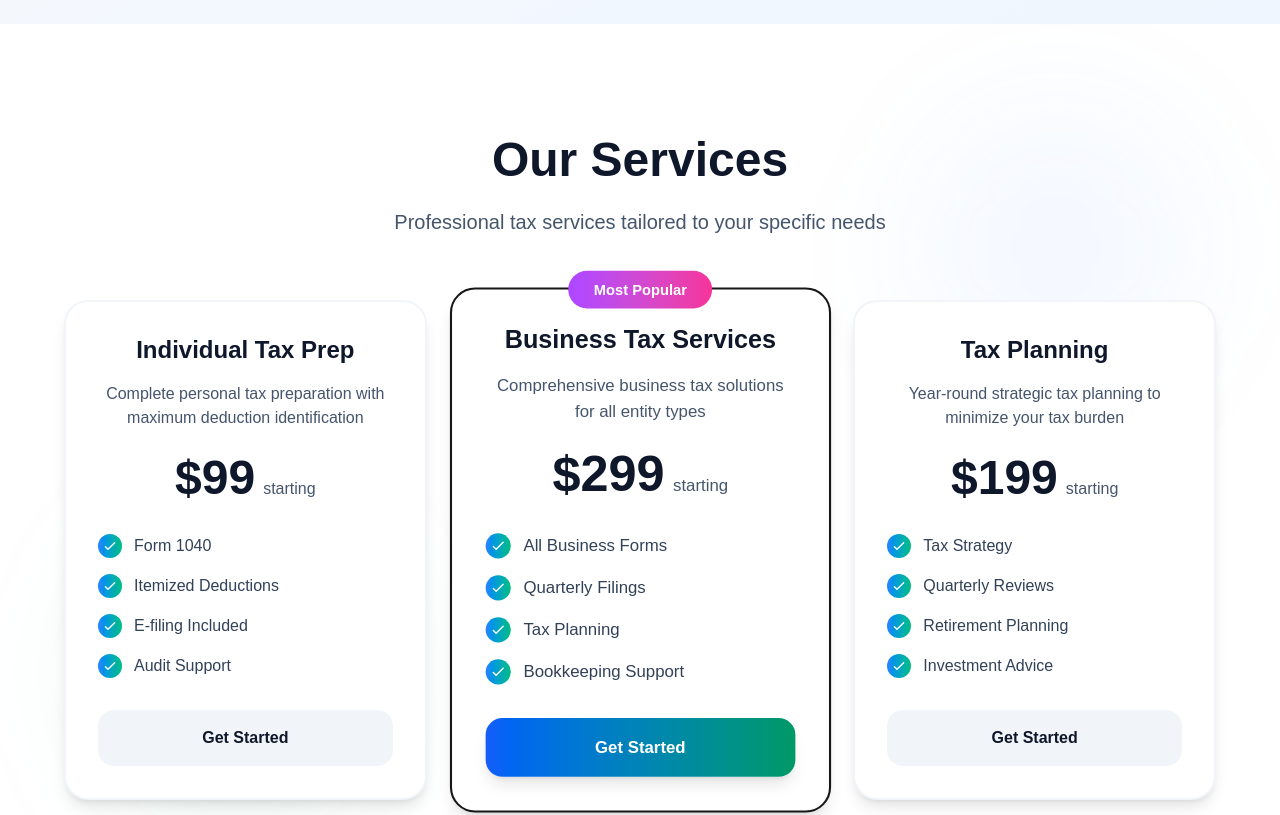
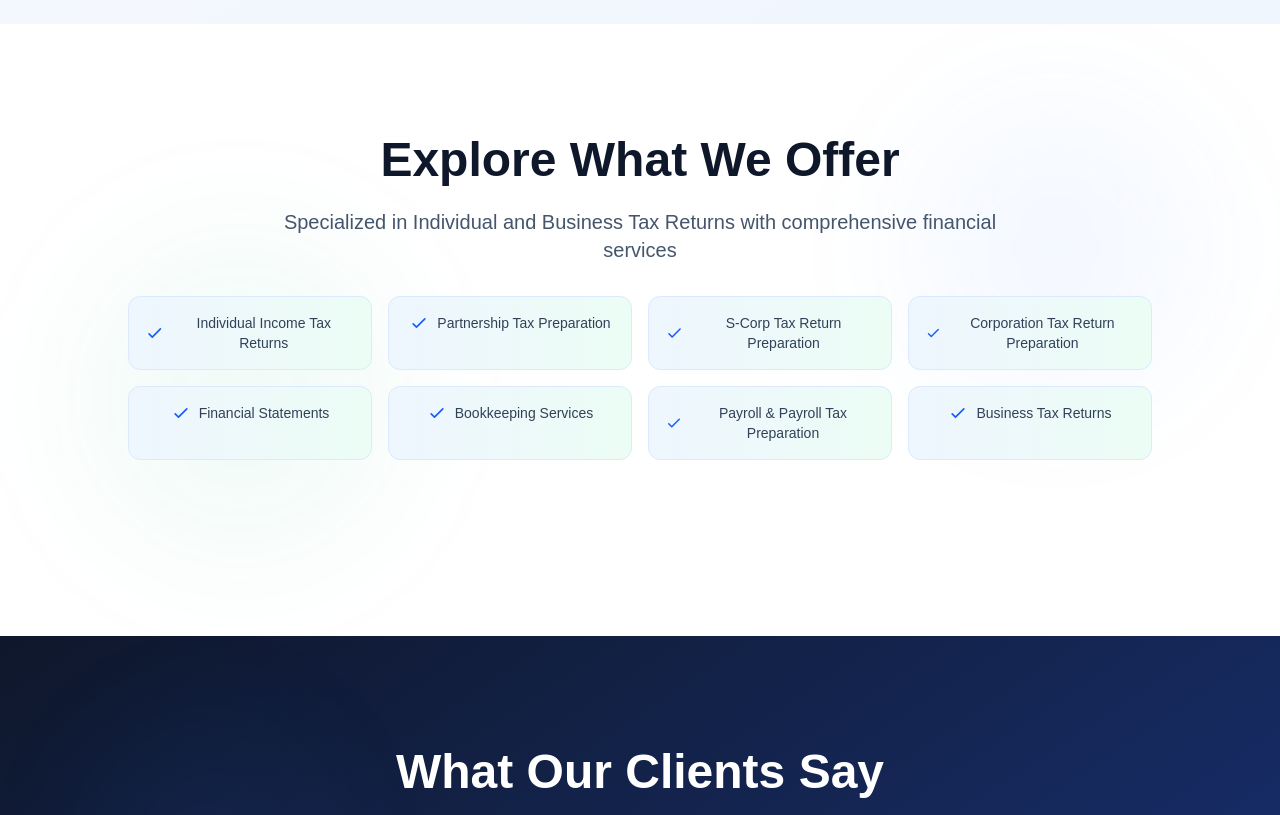
Before and after one commit to adeel420/Tax---Frontend, a Next.js app: page / in a window 1280 px wide. Shown: the part 2440-3255 px from the top of the page. Built offline with nearby package versions, Linux system fonts and the light colour scheme.

Commit message:
update services

```diff
--- a/src/app/components/home_subsections/Services_Section.jsx
+++ b/src/app/components/home_subsections/Services_Section.jsx
@@ -1,43 +1,13 @@
 export default function ServicesSection() {
-  const services = [
-    {
-      title: "Individual Tax Prep",
-      description:
-        "Complete personal tax preparation with maximum deduction identification",
-      price: "$99",
-      features: [
-        "Form 1040",
-        "Itemized Deductions",
-        "E-filing Included",
-        "Audit Support",
-      ],
-      popular: false,
-    },
-    {
-      title: "Business Tax Services",
-      description: "Comprehensive business tax solutions for all entity types",
-      price: "$299",
-      features: [
-        "All Business Forms",
-        "Quarterly Filings",
-        "Tax Planning",
-        "Bookkeeping Support",
-      ],
-      popular: true,
-    },
-    {
-      title: "Tax Planning",
-      description:
-        "Year-round strategic tax planning to minimize your tax burden",
-      price: "$199",
-      features: [
-        "Tax Strategy",
-        "Quarterly Reviews",
-        "Retirement Planning",
-        "Investment Advice",
-      ],
-      popular: false,
-    },
+  const specializations = [
+    "Individual Income Tax Returns",
+    "Partnership Tax Preparation",
+    "S-Corp Tax Return Preparation",
+    "Corporation Tax Return Preparation",
+    "Financial Statements",
+    "Bookkeeping Services",
+    "Payroll & Payroll Tax Preparation",
+    "Business Tax Returns",
   ];
 
   return (
@@ -52,60 +22,23 @@ export default function ServicesSection() {
         {/* Section Header */}
         <div className="text-center mb-12 sm:mb-16">
           <h2 className="text-3xl sm:text-4xl lg:text-5xl font-bold text-slate-900 mb-4 sm:mb-6">
-            Our Services
+            Explore What We Offer
           </h2>
-          <p className="text-base sm:text-lg lg:text-xl text-slate-600 max-w-2xl sm:max-w-3xl mx-auto">
-            Professional tax services tailored to your specific needs
+          <p className="text-base sm:text-lg lg:text-xl text-slate-600 max-w-2xl sm:max-w-3xl mx-auto mb-6 sm:mb-8">
+            Specialized in Individual and Business Tax Returns with
+            comprehensive financial services
           </p>
-        </div>
 
-        {/* Services Grid */}
-        <div className="grid grid-cols-1 sm:grid-cols-2 lg:grid-cols-3 gap-6 sm:gap-8 max-w-6xl mx-auto">
-          {services.map((service, index) => (
+          {/* Specializations Grid */}
+          <div className="grid grid-cols-1 sm:grid-cols-2 lg:grid-cols-4 gap-3 sm:gap-4 max-w-5xl mx-auto mb-8 sm:mb-12">
+            {specializations.map((spec, index) => (
               <div
                 key={index}
-              className={`relative group ${
-                service.popular ? "transform lg:scale-105" : ""
-              }`}
+                className="bg-gradient-to-r from-blue-50 to-emerald-50 rounded-lg sm:rounded-xl p-3 sm:p-4 border border-blue-100"
               >
-              {service.popular && (
-                <div className="absolute -top-4 left-1/2 transform -translate-x-1/2 bg-gradient-to-r from-purple-500 to-pink-500 text-white px-4 sm:px-6 py-1.5 sm:py-2 rounded-full text-xs sm:text-sm font-bold z-10">
-                  Most Popular
-                </div>
-              )}
-
-              <div
-                className={`bg-white rounded-2xl sm:rounded-3xl p-6 sm:p-8 shadow-lg hover:shadow-2xl transition-all duration-500 transform hover:-translate-y-2 border-2 ${
-                  service.popular
-                    ? "border-gradient-to-r from-blue-500 to-emerald-500"
-                    : "border-slate-100"
-                }`}
-              >
-                {/* Card Header */}
-                <div className="text-center mb-6 sm:mb-8">
-                  <h3 className="text-xl sm:text-2xl font-bold text-slate-900 mb-3 sm:mb-4">
-                    {service.title}
-                  </h3>
-                  <p className="text-sm sm:text-base text-slate-600 mb-4 sm:mb-6">
-                    {service.description}
-                  </p>
-                  <div className="mb-4 sm:mb-6">
-                    <span className="text-3xl sm:text-4xl lg:text-5xl font-bold text-slate-900">
-                      {service.price}
-                    </span>
-                    <span className="text-slate-600 ml-1 sm:ml-2 text-sm sm:text-base">
-                      starting
-                    </span>
-                  </div>
-                </div>
-
-                {/* Features */}
-                <ul className="space-y-3 sm:space-y-4 mb-6 sm:mb-8">
-                  {service.features.map((feature, idx) => (
-                    <li key={idx} className="flex items-center">
-                      <div className="w-5 h-5 sm:w-6 sm:h-6 bg-gradient-to-r from-blue-500 to-emerald-500 rounded-full flex items-center justify-center mr-2 sm:mr-3">
+                <div className="flex items-center justify-center">
                   <svg
-                          className="w-3 h-3 sm:w-4 sm:h-4 text-white"
+                    className="w-4 h-4 sm:w-5 sm:h-5 text-blue-600 mr-2"
                     fill="none"
                     stroke="currentColor"
                     viewBox="0 0 24 24"
@@ -117,29 +50,15 @@ export default function ServicesSection() {
                       d="M5 13l4 4L19 7"
                     />
                   </svg>
-                      </div>
-                      <span className="text-slate-700 text-sm sm:text-base">
-                        {feature}
+                  <span className="text-slate-700 font-medium text-xs sm:text-sm text-center">
+                    {spec}
                   </span>
-                    </li>
-                  ))}
-                </ul>
-
-                {/* CTA Button */}
-                <button
-                  className={`w-full py-3 sm:py-4 font-semibold rounded-xl sm:rounded-2xl transition-all duration-300 transform group-hover:scale-105 ${
-                    service.popular
-                      ? "bg-gradient-to-r from-blue-600 to-emerald-600 hover:from-blue-700 hover:to-emerald-700 text-white shadow-lg"
-                      : "bg-slate-100 hover:bg-slate-200 text-slate-900"
-                  }`}
-                >
-                  Get Started
-                </button>
                 </div>
               </div>
             ))}
           </div>
         </div>
+      </div>
     </section>
   );
 }
--- a/src/app/services/page.js
+++ b/src/app/services/page.js
@@ -207,6 +207,17 @@ export default function Page() {
     },
   ];
 
+  const specializations = [
+    "Individual Income Tax Returns",
+    "Partnership Tax Preparation",
+    "S-Corp Tax Return Preparation",
+    "Corporation Tax Return Preparation",
+    "Financial Statements",
+    "Bookkeeping Services",
+    "Payroll & Payroll Tax Preparation",
+    "Business Tax Returns",
+  ];
+
   return (
     <div className="min-h-screen pt-[70px] md:pt-[10px] bg-white">
       {/* Hero Section */}
@@ -224,6 +235,56 @@ export default function Page() {
             <p className="text-lg sm:text-xl md:text-2xl text-slate-300 max-w-3xl mx-auto leading-relaxed">
               Comprehensive tax and financial services tailored to your needs
             </p>
+          </div>
+        </div>
+      </section>
+
+      <section className="py-16 sm:py-20 lg:py-28 bg-white relative overflow-hidden">
+        {/* Background Blurs */}
+        <div className="absolute inset-0">
+          <div className="absolute top-20 right-10 sm:right-20 w-48 h-48 sm:w-72 sm:h-72 bg-blue-500/5 rounded-full blur-3xl"></div>
+          <div className="absolute bottom-20 left-10 sm:left-20 w-56 h-56 sm:w-80 sm:h-80 bg-emerald-500/5 rounded-full blur-3xl"></div>
+        </div>
+
+        <div className="container mx-auto px-4 sm:px-6 lg:px-12 relative z-10">
+          {/* Section Header */}
+          <div className="text-center mb-12 sm:mb-16">
+            <h2 className="text-3xl sm:text-4xl lg:text-5xl font-bold text-slate-900 mb-4 sm:mb-6">
+              Explore What We Offer
+            </h2>
+            <p className="text-base sm:text-lg lg:text-xl text-slate-600 max-w-2xl sm:max-w-3xl mx-auto mb-6 sm:mb-8">
+              Specialized in Individual and Business Tax Returns with
+              comprehensive financial services
+            </p>
+
+            {/* Specializations Grid */}
+            <div className="grid grid-cols-1 sm:grid-cols-2 lg:grid-cols-4 gap-3 sm:gap-4 max-w-5xl mx-auto mb-8 sm:mb-12">
+              {specializations.map((spec, index) => (
+                <div
+                  key={index}
+                  className="bg-gradient-to-r from-blue-50 to-emerald-50 rounded-lg sm:rounded-xl p-3 sm:p-4 border border-blue-100"
+                >
+                  <div className="flex items-center justify-center">
+                    <svg
+                      className="w-4 h-4 sm:w-5 sm:h-5 text-blue-600 mr-2"
+                      fill="none"
+                      stroke="currentColor"
+                      viewBox="0 0 24 24"
+                    >
+                      <path
+                        strokeLinecap="round"
+                        strokeLinejoin="round"
+                        strokeWidth={2}
+                        d="M5 13l4 4L19 7"
+                      />
+                    </svg>
+                    <span className="text-slate-700 font-medium text-xs sm:text-sm text-center">
+                      {spec}
+                    </span>
+                  </div>
+                </div>
+              ))}
+            </div>
           </div>
         </div>
       </section>
```
Lines whose indentation alone changed are shown as unchanged.
